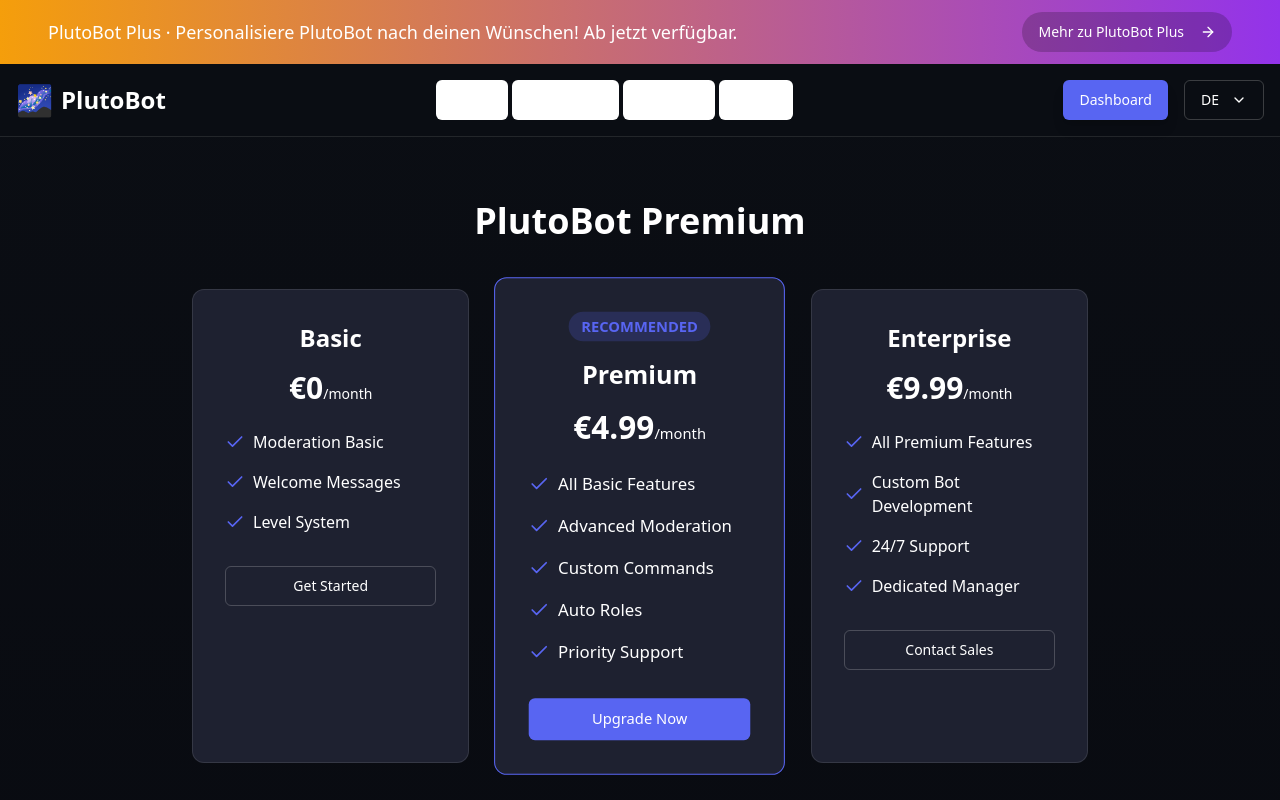
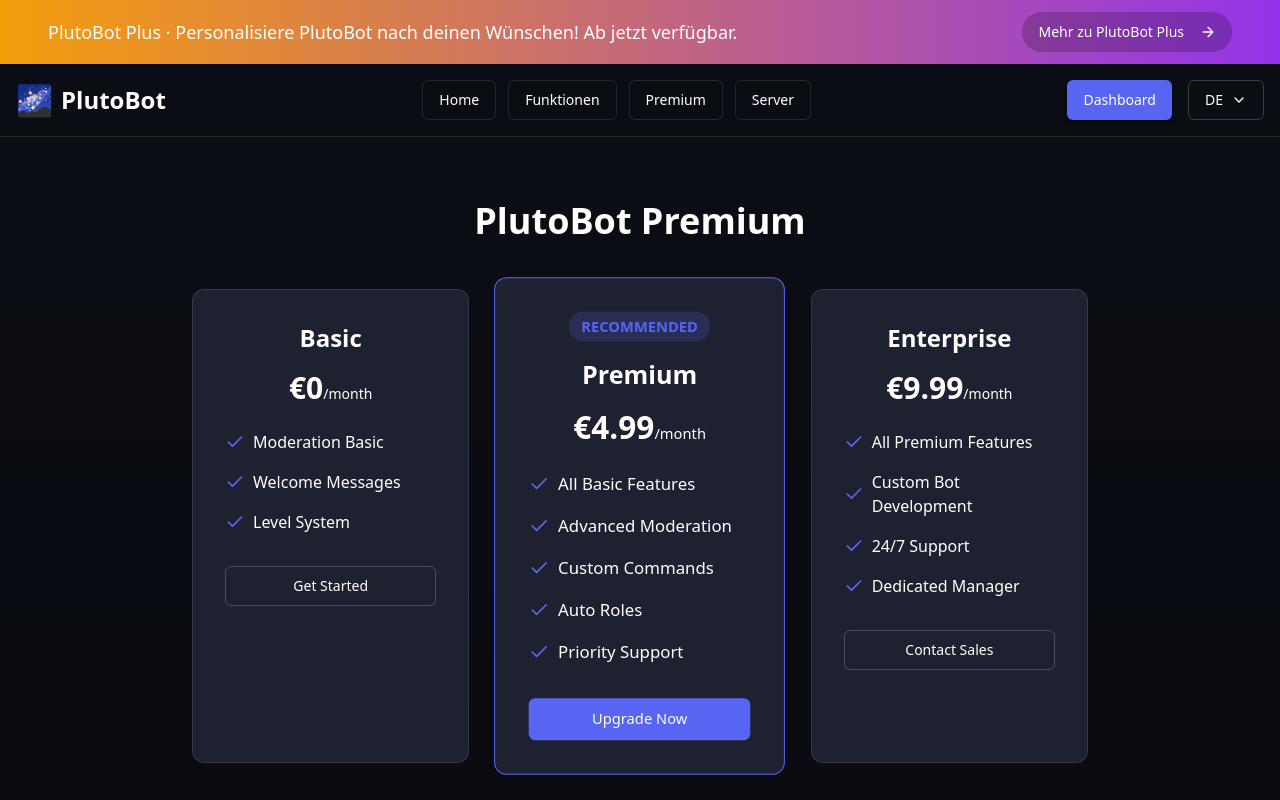
Before and after one commit to PlutoBotat/altewebseite, a React (Vite) app: page /premium in a window 1280 px wide. Shown: the top 800 px of the page. Built offline with nearby package versions, Linux system fonts and the light colour scheme.

Commit message:
Refactor: Update main navigation buttons
Refactors the main navigation buttons to use a new design.

```diff
--- a/src/components/MainNav.tsx
+++ b/src/components/MainNav.tsx
@@ -24,41 +24,45 @@ export const MainNav = () => {
         {/* Desktop Navigation */}
         <div className="hidden md:flex items-center">
           <NavigationMenu>
-            <NavigationMenuList>
+            <NavigationMenuList className="gap-2">
               <NavigationMenuItem>
                 <a href="/">
-                  <NavigationMenuLink
-                    className={`${navigationMenuTriggerStyle()} text-white hover:bg-white/5 transition-colors`}
+                  <Button
+                    variant="ghost"
+                    className="text-white hover:bg-white/10 transition-all duration-300"
                   >
                     Home
-                  </NavigationMenuLink>
+                  </Button>
                 </a>
               </NavigationMenuItem>
               <NavigationMenuItem>
                 <a href="/features">
-                  <NavigationMenuLink
-                    className={`${navigationMenuTriggerStyle()} text-white hover:bg-white/5 transition-colors`}
+                  <Button
+                    variant="ghost"
+                    className="text-white hover:bg-white/10 transition-all duration-300"
                   >
                     Funktionen
-                  </NavigationMenuLink>
+                  </Button>
                 </a>
               </NavigationMenuItem>
               <NavigationMenuItem>
                 <a href="/premium">
-                  <NavigationMenuLink
-                    className={`${navigationMenuTriggerStyle()} text-white hover:bg-white/5 transition-colors`}
+                  <Button
+                    variant="ghost"
+                    className="text-white hover:bg-white/10 transition-all duration-300"
                   >
                     Premium
-                  </NavigationMenuLink>
+                  </Button>
                 </a>
               </NavigationMenuItem>
               <NavigationMenuItem>
                 <a href="/servers">
-                  <NavigationMenuLink
-                    className={`${navigationMenuTriggerStyle()} text-white hover:bg-white/5 transition-colors`}
+                  <Button
+                    variant="ghost"
+                    className="text-white hover:bg-white/10 transition-all duration-300"
                   >
                     Server
-                  </NavigationMenuLink>
+                  </Button>
                 </a>
               </NavigationMenuItem>
             </NavigationMenuList>
@@ -73,22 +77,22 @@ export const MainNav = () => {
           >
             <Button
               variant="custom"
-              className="bg-galaxy-blue hover:bg-galaxy-blue/90 text-white transition-all duration-300 ease-in-out transform hover:scale-105 rounded-md shadow-lg hover:shadow-galaxy-glow"
+              className="bg-galaxy-blue hover:bg-galaxy-blue/90 text-white shadow-md hover:shadow-galaxy-glow transition-all duration-300 ease-in-out transform hover:scale-105"
             >
               Dashboard
             </Button>
           </a>
           <Button
             variant="outline"
-            className="bg-transparent border border-white/20 hover:bg-white/10 text-white flex items-center transition-all duration-300 ease-in-out transform hover:scale-105"
+            className="bg-transparent border border-white/20 hover:bg-white/10 text-white flex items-center gap-2 transition-all duration-300 ease-in-out transform hover:scale-105"
           >
-            DE <ChevronDown className="ml-1 h-4 w-4" />
+            DE <ChevronDown className="h-4 w-4" />
           </Button>
         </div>
 
         {/* Mobile menu button */}
         <button
-          className="md:hidden text-white p-2"
+          className="md:hidden text-white p-2 hover:bg-white/10 rounded-md transition-colors"
           onClick={() => setMobileMenuOpen(!mobileMenuOpen)}
         >
           {mobileMenuOpen ? <X className="h-6 w-6" /> : <Menu className="h-6 w-6" />}
@@ -101,31 +105,47 @@ export const MainNav = () => {
           <div className="flex flex-col space-y-3">
             <a
               href="/"
-              className="px-4 py-2 rounded-lg text-white hover:bg-white/5"
               onClick={() => setMobileMenuOpen(false)}
             >
-              Home
+              <Button
+                variant="ghost"
+                className="w-full text-white hover:bg-white/10 justify-start"
+              >
+                Home
+              </Button>
             </a>
             <a
               href="/features"
-              className="px-4 py-2 rounded-lg text-white hover:bg-white/5"
               onClick={() => setMobileMenuOpen(false)}
             >
-              Funktionen
+              <Button
+                variant="ghost"
+                className="w-full text-white hover:bg-white/10 justify-start"
+              >
+                Funktionen
+              </Button>
             </a>
             <a
               href="/premium"
-              className="px-4 py-2 rounded-lg text-white hover:bg-white/5"
               onClick={() => setMobileMenuOpen(false)}
             >
-              Premium
+              <Button
+                variant="ghost"
+                className="w-full text-white hover:bg-white/10 justify-start"
+              >
+                Premium
+              </Button>
             </a>
             <a
               href="/servers"
-              className="px-4 py-2 rounded-lg text-white hover:bg-white/5"
               onClick={() => setMobileMenuOpen(false)}
             >
-              Server
+              <Button
+                variant="ghost"
+                className="w-full text-white hover:bg-white/10 justify-start"
+              >
+                Server
+              </Button>
             </a>
 
             <div className="pt-4 flex flex-col gap-3">
@@ -137,16 +157,16 @@ export const MainNav = () => {
               >
                 <Button
                   variant="custom"
-                  className="w-full bg-galaxy-blue hover:bg-galaxy-blue/90 text-white shadow-lg hover:shadow-galaxy-glow"
+                  className="w-full bg-galaxy-blue hover:bg-galaxy-blue/90 text-white shadow-md hover:shadow-galaxy-glow transition-all duration-300"
                 >
                   Dashboard
                 </Button>
               </a>
               <Button
                 variant="outline"
-                className="w-full flex items-center justify-center bg-transparent border border-white/20 hover:bg-white/10 text-white"
+                className="w-full flex items-center justify-center gap-2 bg-transparent border border-white/20 hover:bg-white/10 text-white"
               >
-                DE <ChevronDown className="ml-1 h-4 w-4" />
+                DE <ChevronDown className="h-4 w-4" />
               </Button>
             </div>
           </div>
```
